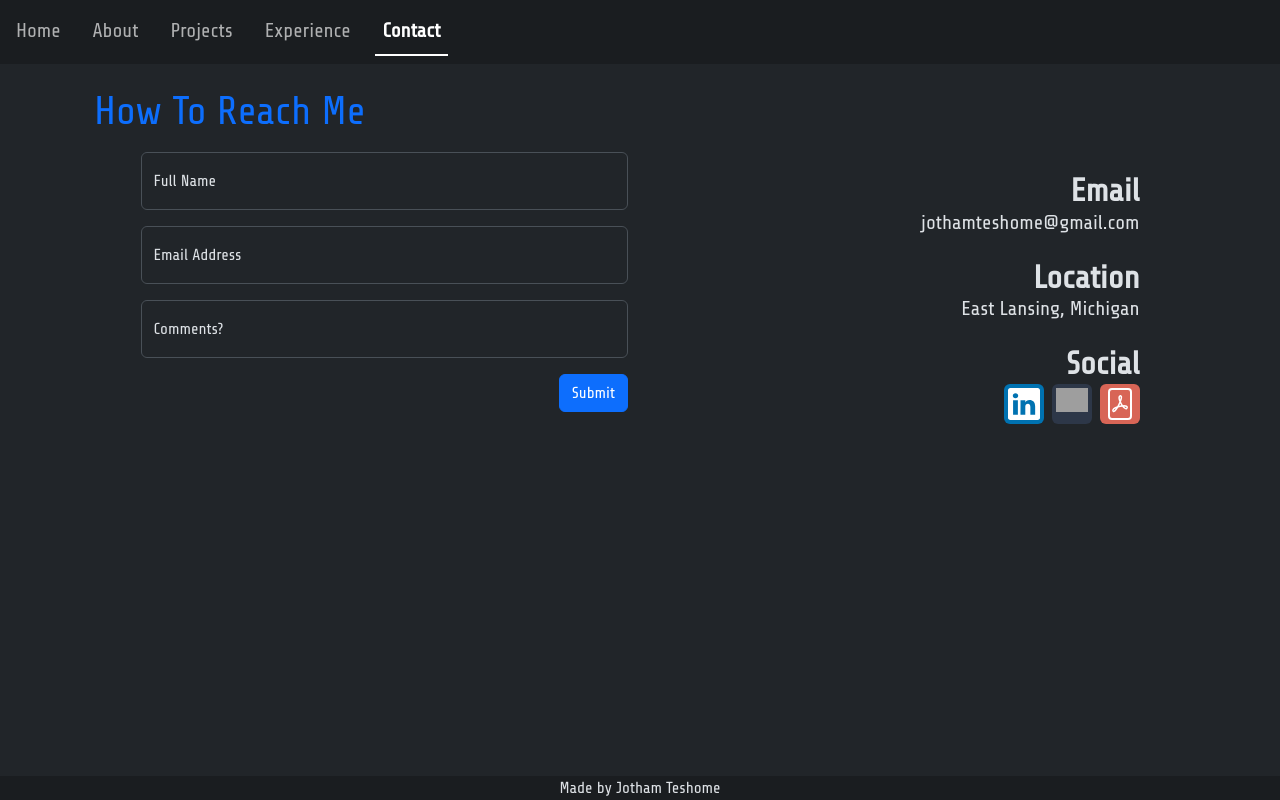
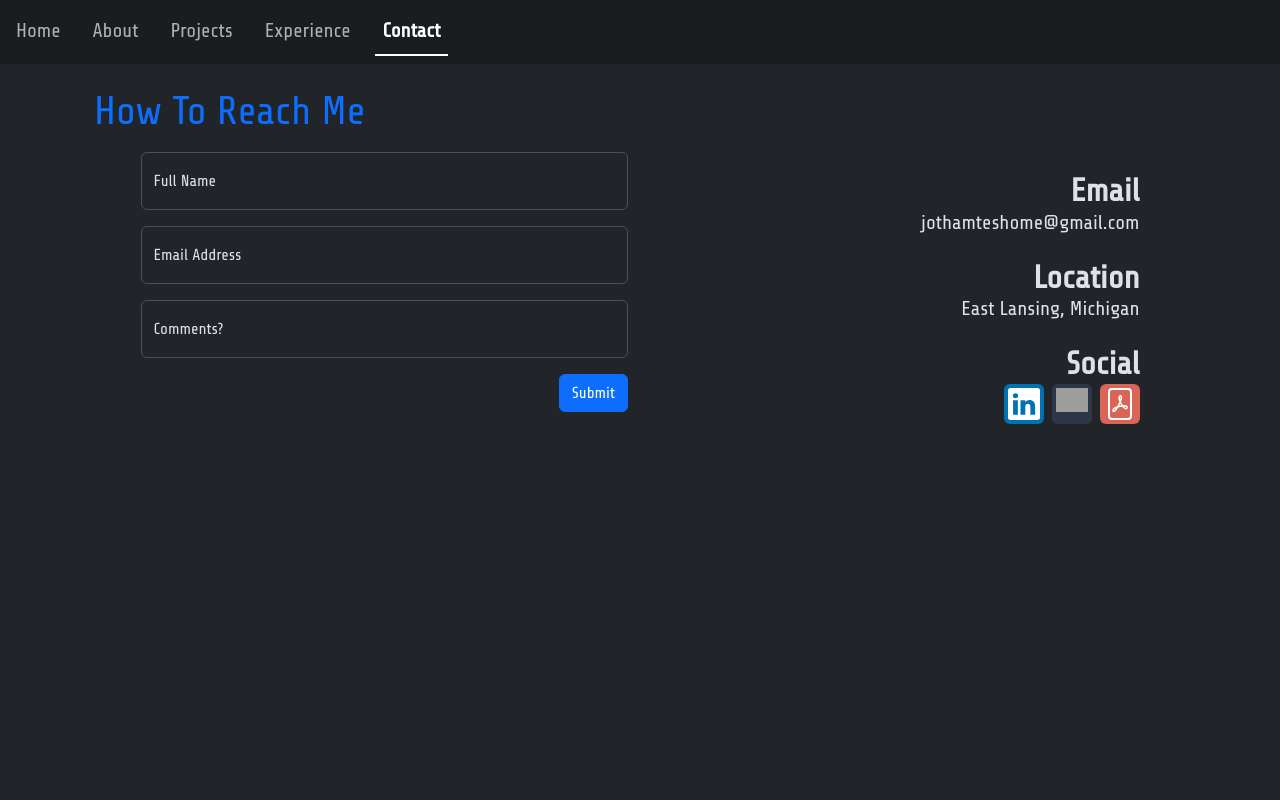
Before and after one commit to jothamteshome/NextJS-Portfolio-Website, a Next.js app: page /contact in a window 1280 px wide. Built offline with nearby package versions, Linux system fonts and the light colour scheme; grey boxes are pictures that could not be loaded.

Commit message:
Removed footer from page and <main> element accordingly

```diff
--- a/src/app/global.css
+++ b/src/app/global.css
@@ -1,32 +1,33 @@
 @import url('https://fonts.googleapis.com/css2?family=Share+Tech&family=Share+Tech+Mono&display=swap');
 
+/* Applies the custom font for each element in the document */
 * {
     margin: 0;
     font-family: "Share Tech", sans-serif;
 }
 
+/* Sets the height of the body tag to take up at least one view window*/
 body {
     height: auto;
     min-height: 100vh;
 }
 
+/* Sets the height of the main tag to add padding at the top of the
+page to avoid the navigation bar and bottom of the page to look nice */
 main {
     min-height: 92vh;
     padding-top: 5vh;
     padding-bottom: 3vh;
 }
 
-footer {
-    height: 3vh;
-}
-
-
+/* Styling for a social media icon found on the HomePage and ContactPage */
 .social-media-icon {
     width: 2.5rem;
     height: 2.5rem;
     transition: 0.5s;
 }
 
+/* Styling for when a social media icon is hovered over */
 .social-media-icon:hover {
     transition: 0.5s;
     transform: scale(1.2);
--- a/src/app/layout.js
+++ b/src/app/layout.js
@@ -24,8 +24,6 @@ export default function RootLayout({ children }) {
         <Container as="main" className='bg-body' fluid>
           {children}
         </Container>
-        <footer className='bg-dark-subtle d-flex justify-content-center
-      align-items-center mt-auto'>Made by Jotham Teshome</footer>
       </Stack>
     </html>
   )
```
Also changed, not shown: src/app/page.module.css (+7 -1 lines).
